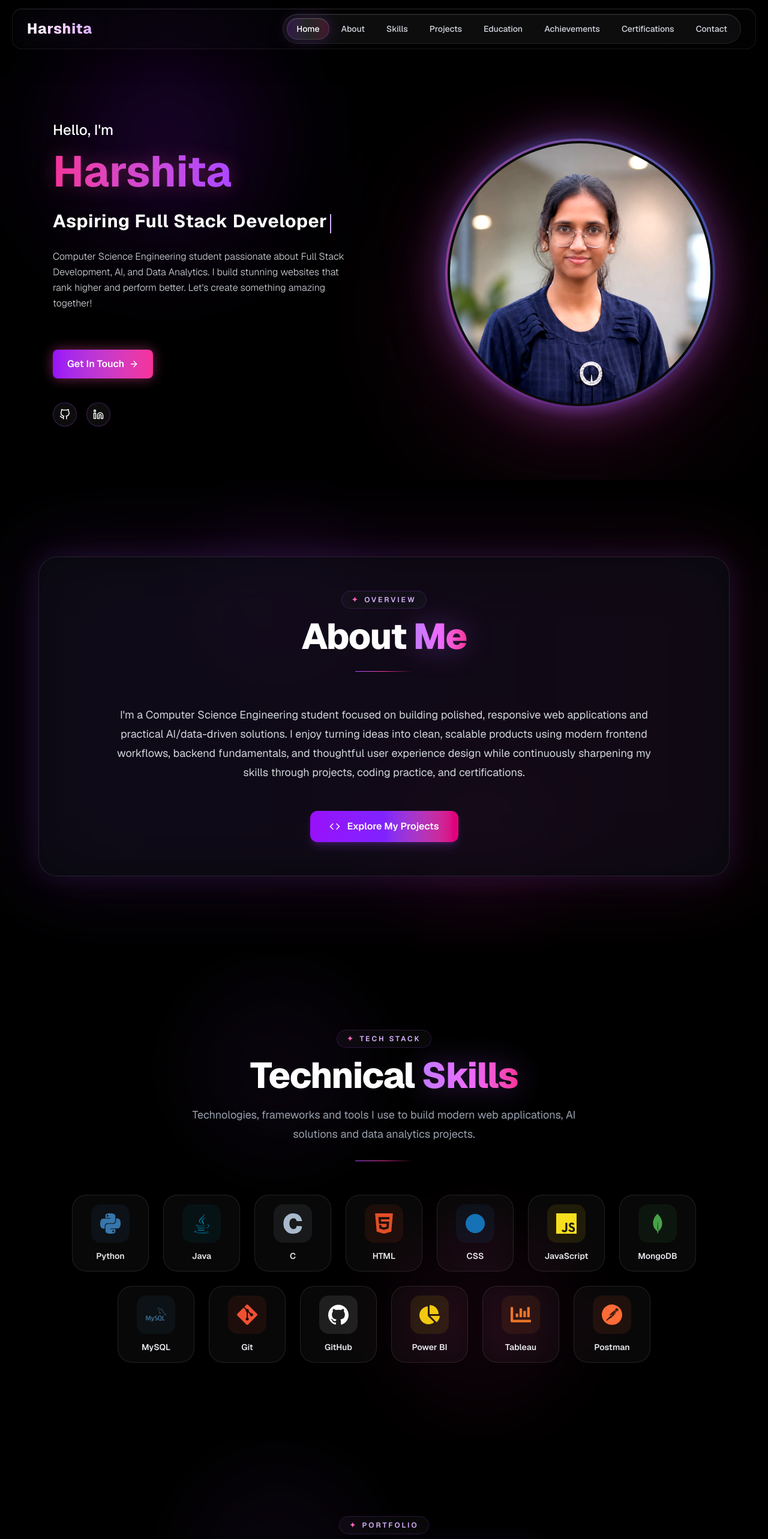
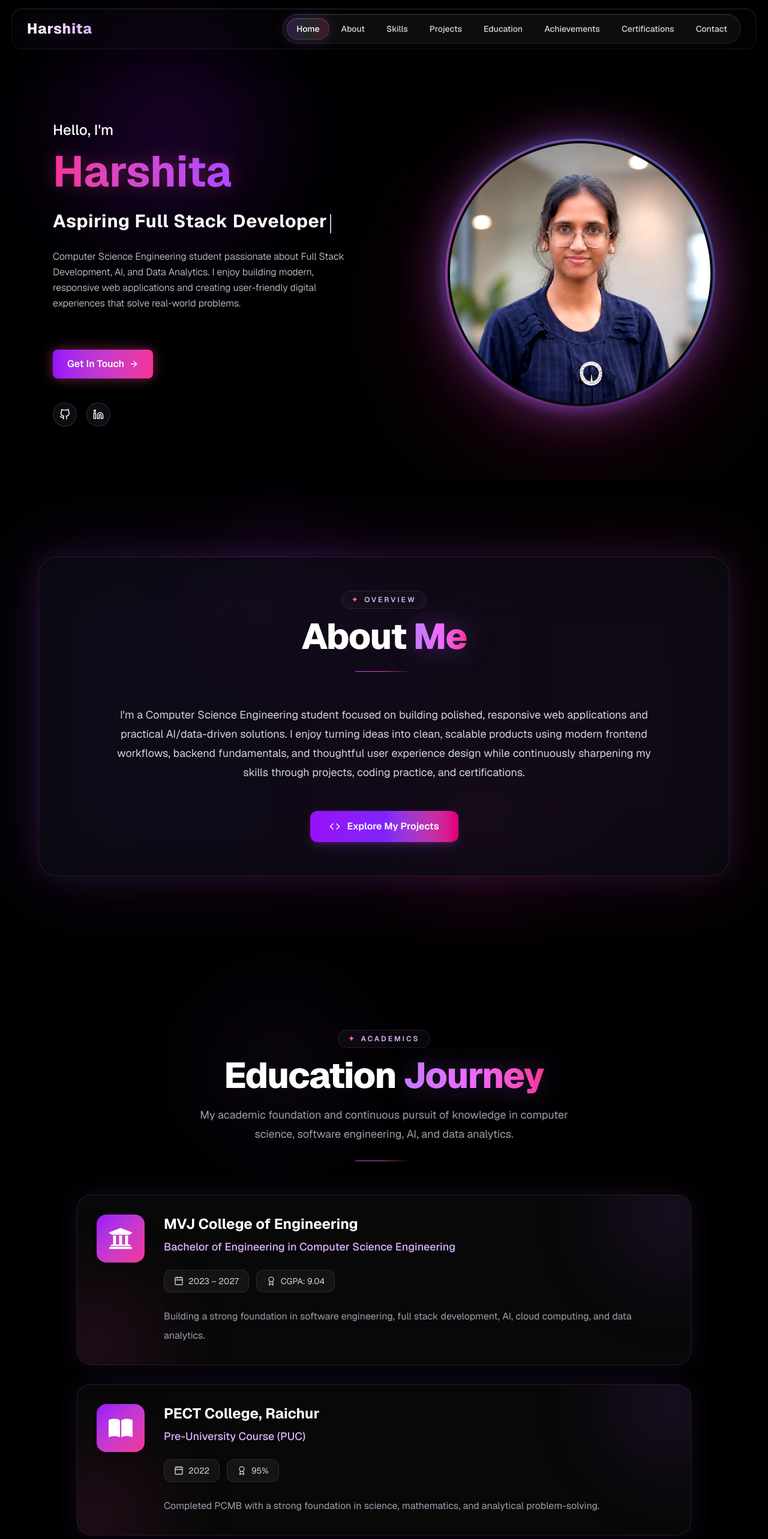
Before and after one commit to Harshita202004/My-Portfolio, a Next.js app: page / in a window 1280 px wide. Shown: the top 2566 px of the page at 60% size. Built offline with nearby package versions, Linux system fonts and the light colour scheme.

Commit message:
chnages in page.tsx

```diff
--- a/app/page.tsx
+++ b/app/page.tsx
@@ -1,9 +1,9 @@
 import Navbar from "@/components/Navbar";
 import Hero from "@/components/Hero";
 import About from "@/components/About";
+import Education from "@/components/Education";
 import Skills from "@/components/Skills";
 import Projects from "@/components/Projects";
-import Education from "@/components/Education";
 import Achievements from "@/components/Achievements";
 import Certifications from "@/components/Certifications";
 import Contact from "@/components/Contact";
@@ -22,9 +22,9 @@ export default function Home() {
         <main id="home">
           <Hero />
           <About />
+          <Education />
           <Skills />
           <Projects />
-          <Education />
           <Achievements />
           <Certifications />
           <Contact />
--- a/components/Education.tsx
+++ b/components/Education.tsx
@@ -1,9 +1,9 @@
 "use client";
 
 import { motion } from "framer-motion";
-import { GraduationCap, Calendar, Award } from "lucide-react";
+import { Calendar, Award } from "lucide-react";
 import { FaUniversity, FaSchool } from "react-icons/fa";
-import { MdOutlineScience } from "react-icons/md";
+import { FaBookOpen } from "react-icons/fa6";
 import SectionWrapper from "./SectionWrapper";
 import SectionHeading from "./SectionHeading";
 
@@ -34,7 +34,7 @@ export default function Education() {
   degree: "Pre-University Course (PUC)",
   duration: "2022",
   score: "95%",
-  icon: MdOutlineScience,
+  icon: FaBookOpen,
   description:
     "Completed PCMB with a strong foundation in science, mathematics, and analytical problem-solving.",
 },
@@ -62,8 +62,8 @@ export default function Education() {
 
       <div className="relative flex flex-col gap-8 md:flex-row md:items-start">
         <div className="flex h-16 w-16 shrink-0 items-center justify-center rounded-2xl bg-gradient-to-br from-purple-600 to-pink-500 text-white shadow-lg transition-transform duration-300 group-hover:scale-105 sm:h-20 sm:w-20">
-          <GraduationCap size={36} />
-        </div>
+  <edu.icon className="h-9 w-9 sm:h-10 sm:w-10" />
+</div>
 
         <div className="flex-1">
           <h3 className="text-2xl font-bold text-white">
--- a/components/Hero.tsx
+++ b/components/Hero.tsx
@@ -75,7 +75,7 @@ export default function Hero() {
             />
           </h2>
           <p className="text-sm md:text-base text-gray-300 font-light mb-8 max-w-lg leading-relaxed">
-            {portfolioData.shortBio} I build stunning websites that rank higher and perform better. Let&apos;s create something amazing together!
+            {portfolioData.shortBio} I enjoy building modern, responsive web applications and creating user-friendly digital experiences that solve real-world problems.
           </p>
 
           <div className="flex flex-wrap justify-center gap-3 mb-8 lg:justify-start">
```
